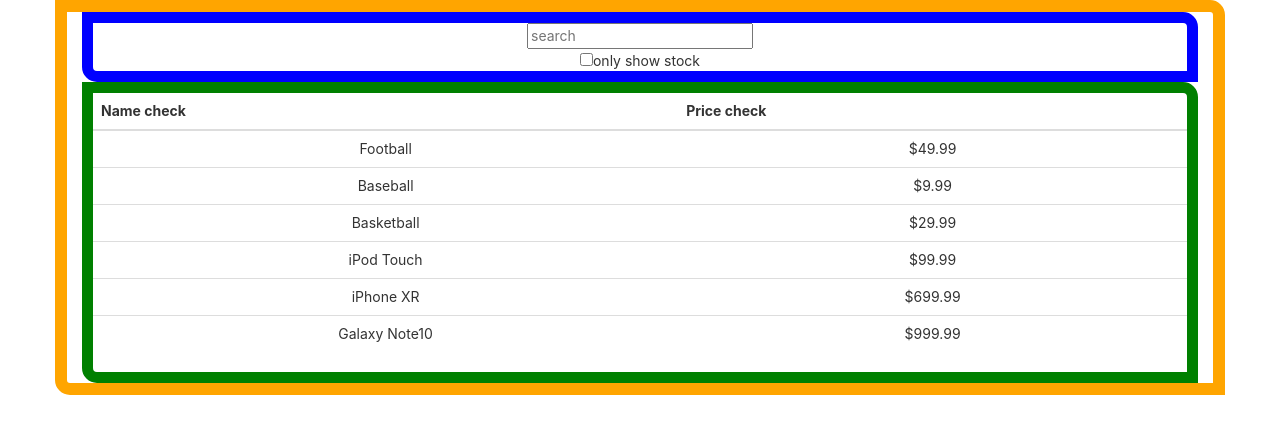
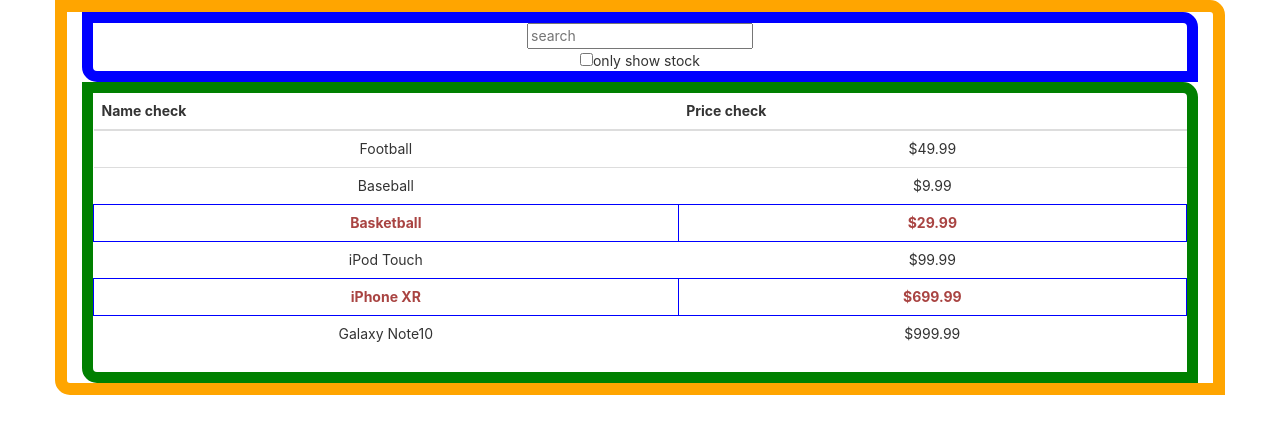
Before and after one commit to superjjang1/inventoryWidget, a React (Create React App) app: page / in a window 1280 px wide. Shown: the top 434 px of the page. Built offline with nearby package versions, Linux system fonts and the light colour scheme.

Commit message:
styling on booleans for products

```diff
--- a/src/ProductRow.js
+++ b/src/ProductRow.js
@@ -2,11 +2,20 @@
 
 
 function ProductRow(props) {
+    let productClass="";
+    let fontStyle ={};
+    if (!props.product.inStock){
+        productClass= "text-danger"
+        fontStyle={
+            fontWeight: "bold",
+            border: "1px blue solid"
+        }
+    }
     return (
 
         <tr>
-            <td>{props.product.name}</td>
-            <td>{props.product.price}</td>
+            <td style={fontStyle} className={productClass}>{props.product.name}</td>
+            <td style={fontStyle} className={productClass}>{props.product.price}</td>
         </tr>
 
     )
--- a/src/ProductTable.js
+++ b/src/ProductTable.js
@@ -8,10 +8,8 @@
 function ProductTable(props){
     const products = productData.data.map((product,i)=> {
         return (
-
             <ProductRow key={i} product= {product}/>
-
-    )
+        )
     });
     return(
         <div className='product-table red'>
```
